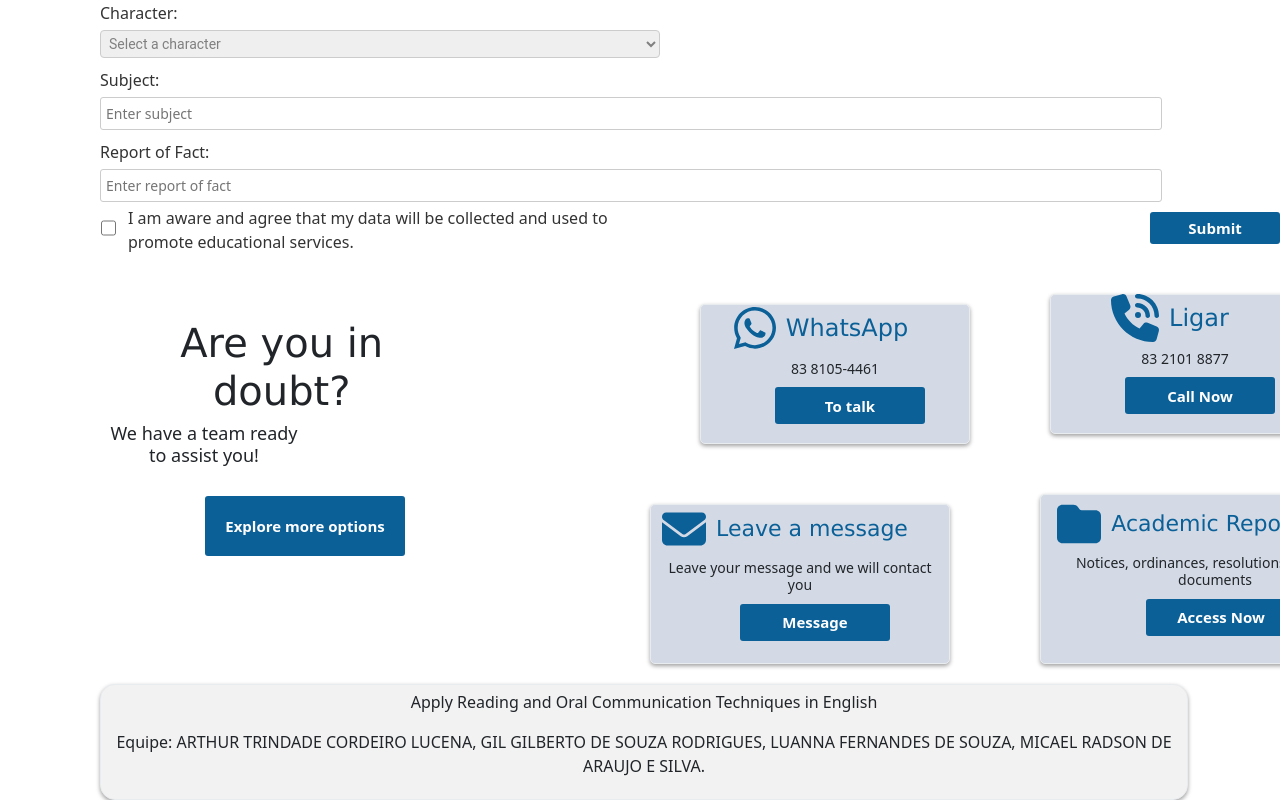
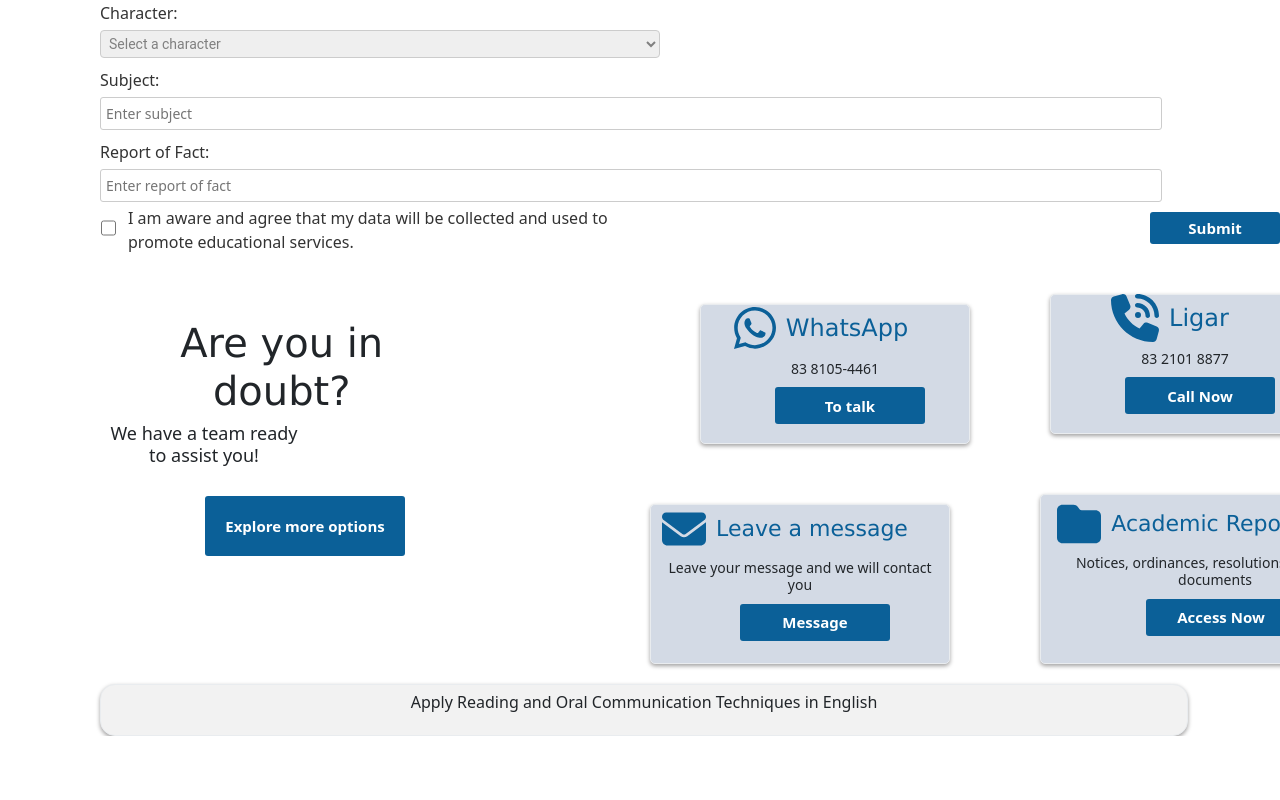
Before and after one commit to Luanna88/UniFacisaOmbudsman-Ouvidoria, a React (Create React App) app: page / in a window 1280 px wide. Shown: the part 1641-2441 px from the top of the page. After the commit the page ends 2377 px from the top, so only its background shows below. Built offline with nearby package versions, Linux system fonts and the light colour scheme.

Commit message:
Update Ombudsman.js

```diff
--- a/src/Ombudsman.js
+++ b/src/Ombudsman.js
@@ -241,11 +241,6 @@ function OmbudsmanOptions() {
             <div className='card-2' >
                 <footer  >
                     <p>Apply Reading and Oral Communication Techniques in English</p>
-                    <p>Equipe: ARTHUR TRINDADE CORDEIRO LUCENA,
-                               GIL GILBERTO DE SOUZA RODRIGUES,
-                               LUANNA FERNANDES DE SOUZA,
-                               MICAEL RADSON DE ARAUJO E SILVA.
-                    </p>
                 </footer>
             </div>
         </div>
```
